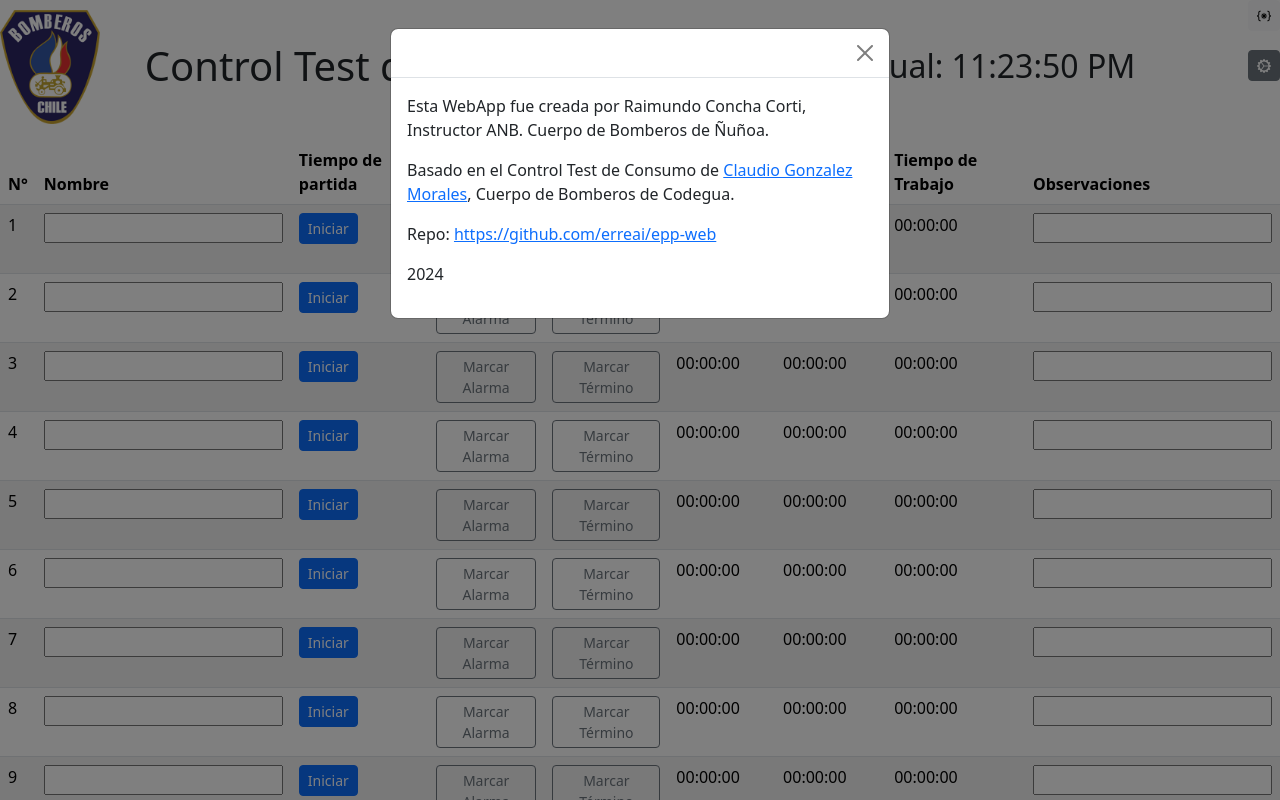
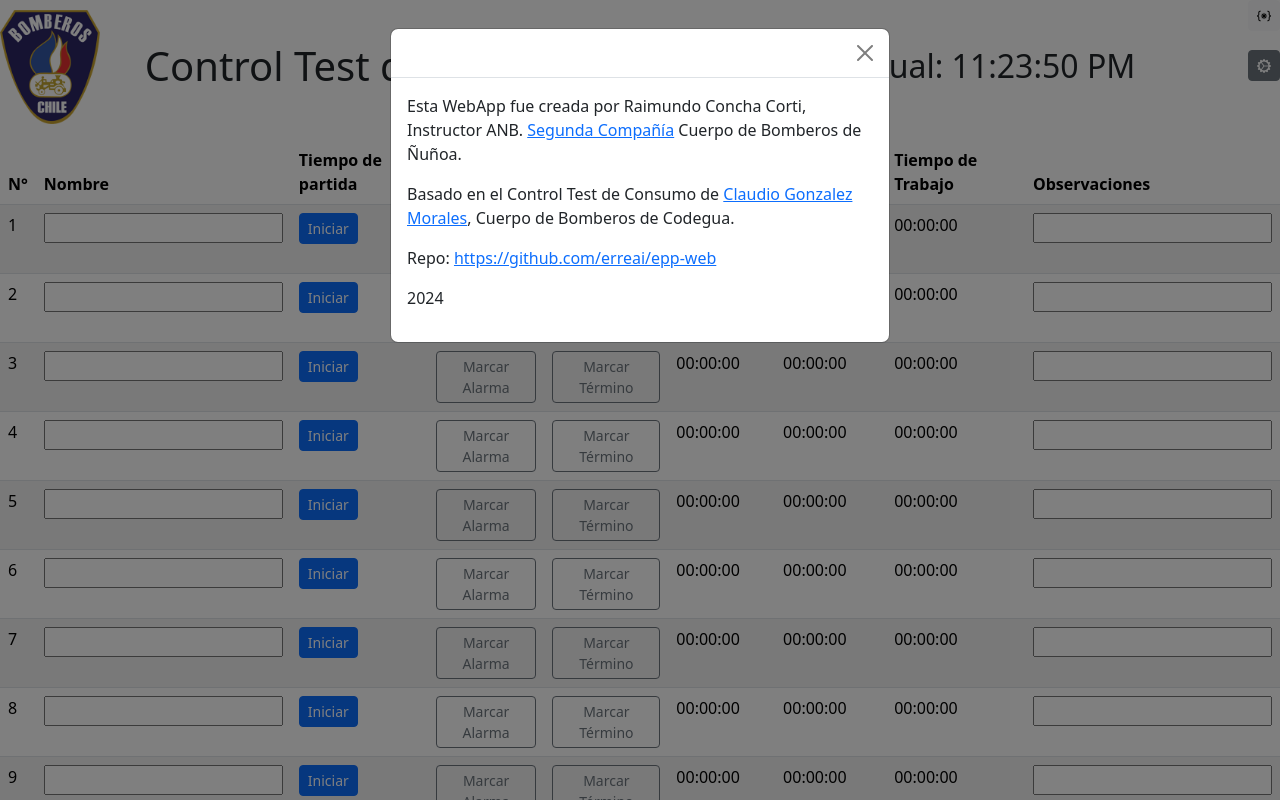
Before and after one commit to erreai/epp-web, a React (Create React App) app: page / in a window 1280 px wide. Both pictures are taken after a click on the button 1264 px from the left and 15 px from the top of the page. Shown: the top 800 px of the page. Built offline with nearby package versions, Linux system fonts and the light colour scheme.

Commit message:
Update App.jsx
Max participants increased to 40

```diff
--- a/src/App.jsx
+++ b/src/App.jsx
@@ -127,7 +127,7 @@ const App = () => {
     }
   };
   const addParticipant = () => {
-    if (participants.length < 24) {
+    if (participants.length < 40) {
       setParticipants([...participants, {
         name: '',
         startTime: null,
@@ -301,7 +301,7 @@ const App = () => {
             <button type="button" className="btn-close" data-bs-dismiss="modal" aria-label="Close"></button>
           </div>
           <div className="modal-body">
-            <p>Esta WebApp fue creada por Raimundo Concha Corti, Instructor ANB. Cuerpo de Bomberos de Ñuñoa.</p>
+            <p>Esta WebApp fue creada por Raimundo Concha Corti, Instructor ANB. <a href='https://www.bomba2.cl' target='_blank'>Segunda Compañía</a> Cuerpo de Bomberos de Ñuñoa.</p>
             <p>Basado en el Control Test de Consumo de <a href='https://www.instagram.com/fundacionblancamarisol' target='_blank' rel="noreferrer">Claudio Gonzalez Morales</a>, Cuerpo de Bomberos de Codegua.</p>
             <p>Repo: <a href='https://github.com/erreai/epp-web'>https://github.com/erreai/epp-web</a></p>
             <p>2024</p>
```
